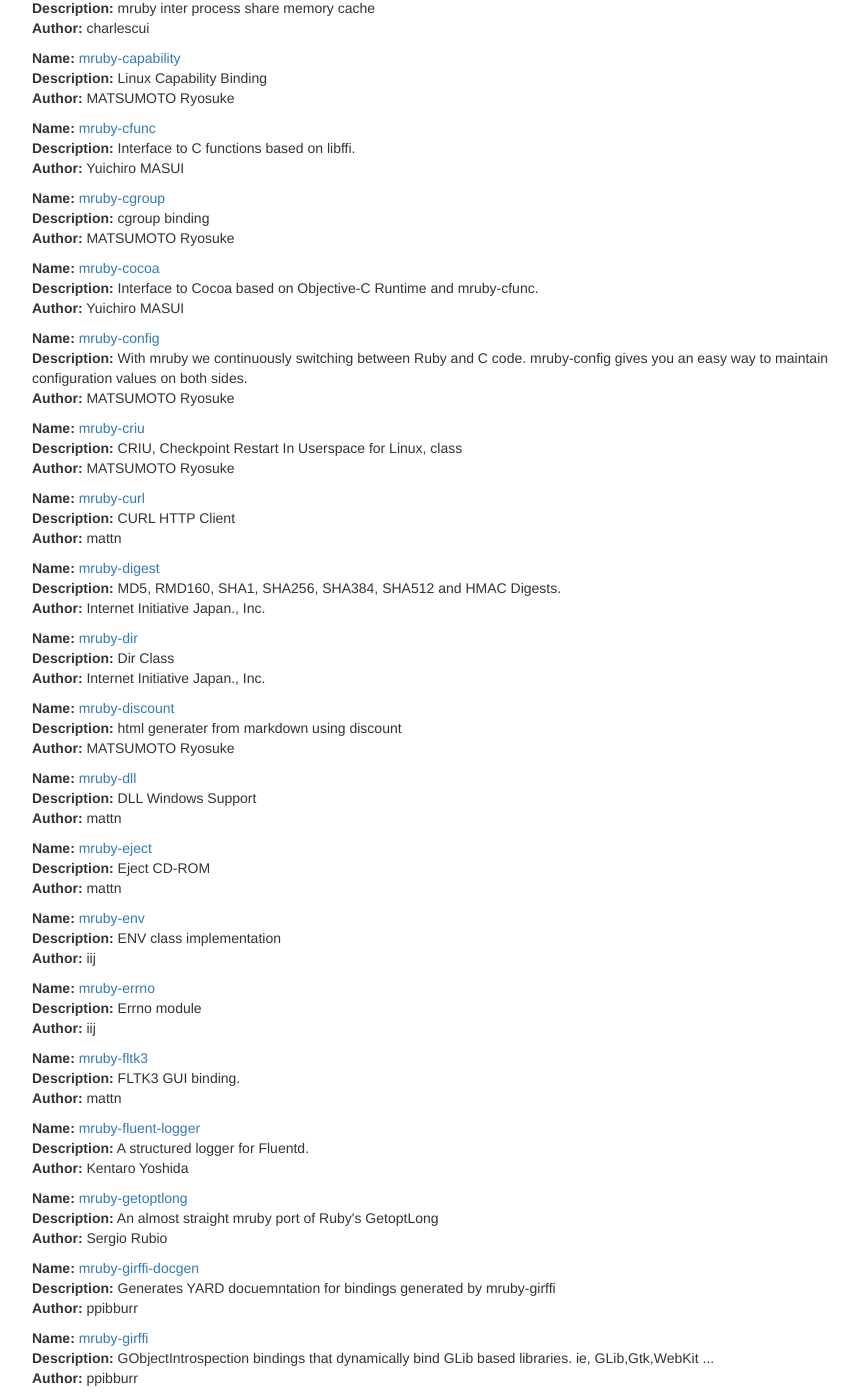
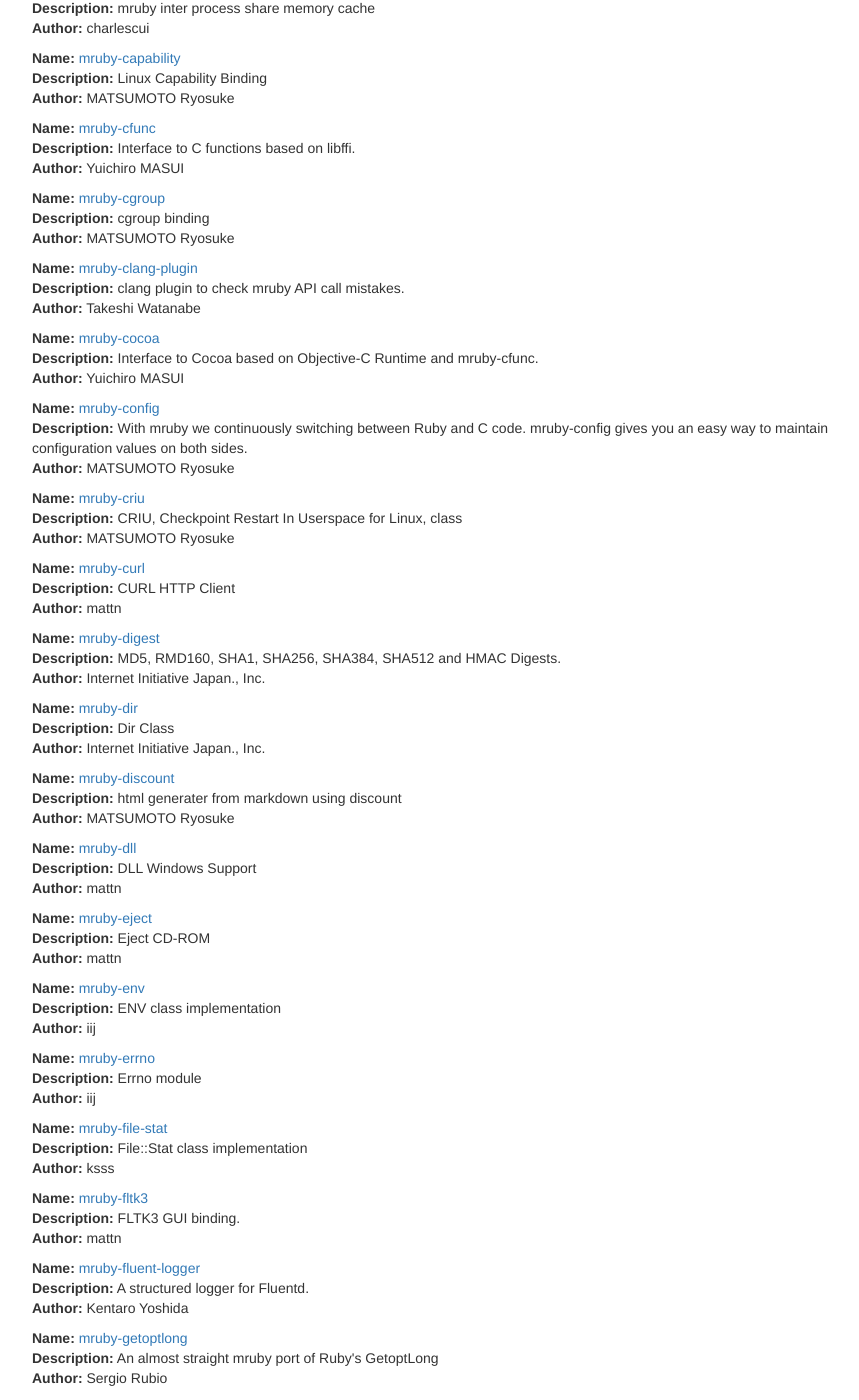
Before and after one commit to mruby/mruby.github.io, a Jekyll site: the page built from libraries/index.html, in a window 1280 px wide and 1400 px high, scrolled down 927 px. Shown: the whole window, without its empty margins (38-897 px from the left). Built offline with Jekyll 4.4.1, drawn with Linux system fonts in a browser that asks for light colours; nearby versions of some CDN libraries; some of the changed text lies outside the part shown.

Commit message:
Updated with latest mgem data

```diff
--- a/_data/mgems.yml
+++ b/_data/mgems.yml
@@ -104,6 +104,13 @@
   protocol: git
   repository: https://github.com/matsumoto-r/mruby-cgroup.git
   repooptions:
+- name: mruby-clang-plugin
+  description: clang plugin to check mruby API call mistakes.
+  author: Takeshi Watanabe
+  website: https://github.com/take-cheeze/mruby-clang-plugin
+  protocol: git
+  repository: https://github.com/take-cheeze/mruby-clang-plugin.git
+  repooptions:
 - name: mruby-cocoa
   description: Interface to Cocoa based on Objective-C Runtime and mruby-cfunc.
   author: Yuichiro MASUI
@@ -182,6 +189,13 @@
   protocol: git
   repository: https://github.com/iij/mruby-errno.git
   repooptions:
+- name: mruby-file-stat
+  description: File::Stat class implementation
+  author: ksss
+  website: https://github.com/ksss/mruby-file-stat
+  protocol: git
+  repository: https://github.com/ksss/mruby-file-stat.git
+  repooptions:
 - name: mruby-fltk3
   description: FLTK3 GUI binding.
   author: mattn
@@ -224,6 +238,13 @@
   website: https://github.com/xxuejie/mruby-gles
   protocol: git
   repository: https://github.com/xxuejie/mruby-gles.git
+  repooptions:
+- name: mruby-glfw3
+  description: GLFW3 binding
+  author: Takeshi Watanabe
+  website: https://github.com/take-cheeze/mruby-glfw3
+  protocol: git
+  repository: https://github.com/take-cheeze/mruby-glfw3.git
   repooptions:
 - name: mruby-glib2
   description: Bindings to GLib 2.x. uses mruby-girffi
@@ -399,7 +420,7 @@
   website: https://github.com/carsonmcdonald/mruby-markdown
   protocol: git
   repository: https://github.com/carsonmcdonald/mruby-markdown.git
-  repooptions: --recursive
+  repooptions: "--recursive"
 - name: mruby-marshal
   description: Marshal module for mruby
   author: Takeshi Watanabe
```
